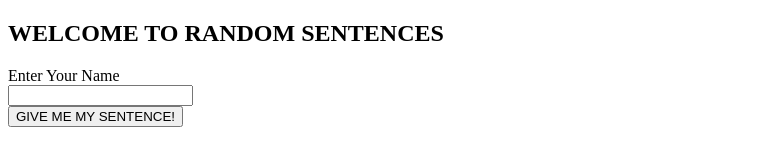
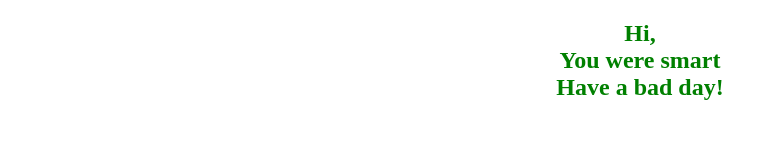
Before and after one commit to RabronixCode/MixedMessages, a plain HTML site: page index.html in a window 1280 px wide. Both pictures are taken after a click on the button "GIVE ME MY SENTENCE!". Shown: the whole page, without its empty margins (0-777 px from the left). Drawn offline with Linux system fonts and the light colour scheme.

Commit message:
Without CSS

```diff
--- a/index.html
+++ b/index.html
@@ -2,11 +2,12 @@
 <html>
     <head>
         <title>Message for you</title>
+        <script src="messages.js"></script>
     </head>
     <body>
-        <h2 class="text">WELCOME TO RANDOM SENTENCES</h2>
-        <label for="name">Enter Your Name</label><br>
+        <h2 id="text">WELCOME TO RANDOM SENTENCES</h2>
+        <label for="name" id="label">Enter Your Name</label><br>
         <input type="text" name="name" id="name"/><br>
-        <button type="submit" onclick="messages.js">GIVE ME MY SENTENCE!</button>
+        <button type="submit" onclick="doIt()" id="button">GIVE ME MY SENTENCE!</button>
     </body>
 </html>
--- a/messages.js
+++ b/messages.js
@@ -0,0 +1,24 @@
+const hi = ["Hello,", "Hi,", "Greetings"];
+const verb = ["are", "will", "were", "are going to"];
+const adj = ["successful", "strong", "praised", "mindful", "smart", "stupid"];
+const bye = ["Have a bad day!", "Have a good day!", "Goodbye!"];
+
+function doIt(){
+    const name = document.getElementById("name").value;
+    const first = hi[Math.floor(Math.random() * hi.length)];
+    const second = verb[Math.floor(Math.random() * verb.length)];
+    let third = "";
+    if (second === "are" || second === "were") {
+        third = adj[Math.floor(Math.random() * adj.length)];
+    }else {
+        third = "be " + adj[Math.floor(Math.random() * adj.length)];
+    }
+    const fourth = bye[Math.floor(Math.random() * bye.length)];
+    const sentence = first + " " + name + "<br>" + "You " + second + " " + third + "<br>" + fourth;
+    document.getElementById('text').innerHTML = sentence;
+    document.getElementById('text').style.color = 'green';
+    document.getElementById('text').style.textAlign = 'center';
+    document.getElementById('name').style.display = 'none';
+    document.getElementById('label').style.display = 'none';
+    document.getElementById('button').style.display = 'none';
+}
```
